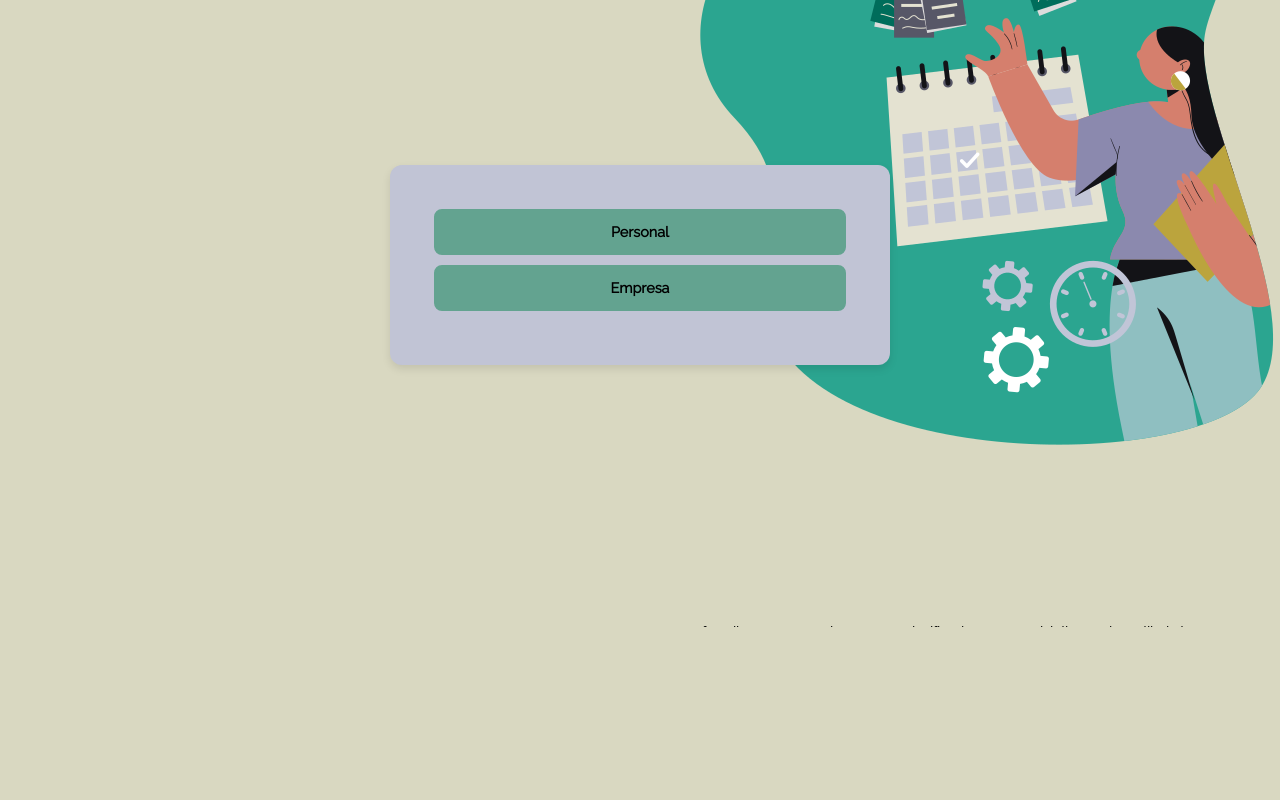
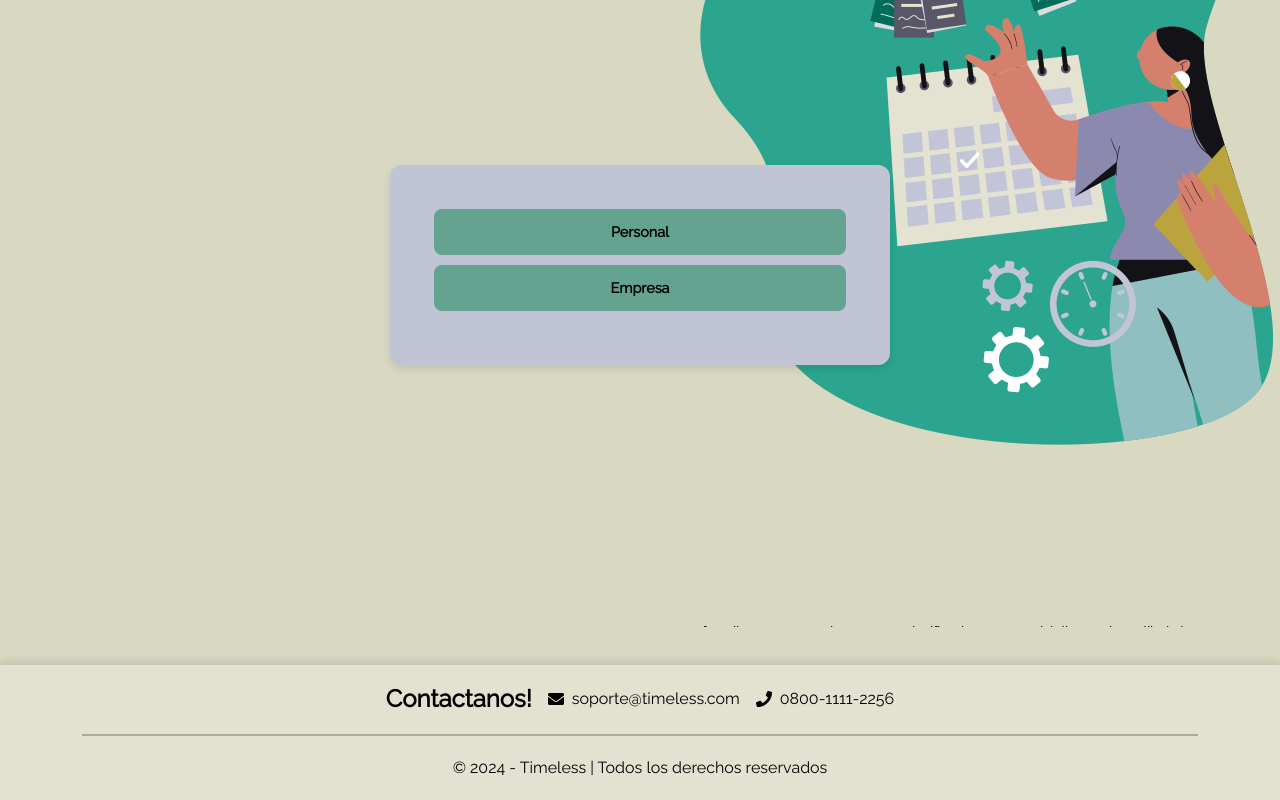
Before and after one commit to jjmadeo/timeless-front, a React (Vite) app: page /register in a window 1280 px wide. Shown: the part 235-1035 px from the top of the page. Before the commit the page ends 900 px from the top, so only its background shows below. Built offline with nearby package versions, Linux system fonts and the light colour scheme.

Commit message:
Se agrego el footer

```diff
--- a/src/App.jsx
+++ b/src/App.jsx
@@ -3,6 +3,7 @@ import { BrowserRouter as Router, Routes, Route } from 'react-router-dom';
 import HomeEmpresa from './pages/HomeEmpresa';
 import HomeGeneral from './pages/HomeGeneral';
 import Navbar from './components/Navbar/Navbar';
+import Footer from './components/Footer/Footer';
 import ProvideAuth from './lib/authProvider';
 import Login from './components/Login/Login';
 import './styles/style.scss';
@@ -18,7 +19,7 @@ function App() {
     <ProvideAuth>
       <Router>
         <Navbar />
-      <div className="container mt-4">
+        <div className="container mt-4" style={{ minHeight: 'calc(100vh - 233px)' }}>
           <Routes>
             <Route path="/landingPage" element={<LandingPage />} />
             <Route path="/reservarTurno" element={<ReservarTurno />} />
@@ -31,6 +32,7 @@ function App() {
             <Route path="/profile" element={<Profile />} />
           </Routes>
         </div>
+        <Footer />
       </Router>
     </ProvideAuth>
   );
--- /dev/null
+++ b/src/components/Footer/Footer.jsx
@@ -0,0 +1,36 @@
+import React from 'react';
+import { Container, Row, Col } from 'react-bootstrap';
+import { FaEnvelope, FaPhone } from 'react-icons/fa';
+import './Footer.scss';
+
+const Footer = () => {
+  return (
+    <footer className="footer bg-primary text-white">
+      <Container>
+        <Row className="">
+          <Col className="text-center d-flex flex-column align-items-center">
+            <div className="contact-info d-flex align-items-center">
+              <h2 className="me-3">Contactanos!</h2>
+              <p className="me-3 d-flex align-items-center">
+                <FaEnvelope className="me-2" />
+                soporte@timeless.com
+              </p>
+              <p className="d-flex align-items-center">
+                <FaPhone className="me-2" />
+                0800-1111-2256
+              </p>
+            </div>
+          </Col>
+        </Row>
+        <hr className="footer-divider" />
+        <Row>
+          <Col className="text-center d-flex flex-column align-items-center">
+            <p>&copy; 2024 - Timeless | Todos los derechos reservados</p>
+          </Col>
+        </Row>
+      </Container>
+    </footer>
+  );
+};
+
+export default Footer;
--- /dev/null
+++ b/src/components/Footer/Footer.scss
@@ -0,0 +1,37 @@
+@import '../../styles/style.scss';
+
+.footer {
+  background-color: $creamy !important;
+  color: black !important;
+  box-shadow: 0 -4px 8px rgba(0, 0, 0, 0.1); // Sombra suave en la parte superior
+  padding: 20px 0;
+
+  .contact-info {
+    display: flex;
+    align-items: center;
+    justify-content: center;
+    flex-wrap: wrap; // Permite que los elementos se ajusten en pantallas pequeñas
+  }
+
+  h2 {
+    font-size: 1.5rem;
+    font-weight: bold;
+    margin: 0; // Elimina el margen para alinear correctamente
+  }
+
+  p {
+    font-size: 1rem;
+    margin: 0; // Elimina el margen para alinear correctamente
+    display: flex;
+    align-items: center;
+  }
+
+  .footer-divider {
+    border-top: 2px solid rgba(0, 0, 0);
+    margin: 20px 0;
+  }
+
+  .text-center {
+    text-align: center; // Asegura que el texto esté centrado
+  }
+}
```
Lines whose indentation alone changed are shown as unchanged.
